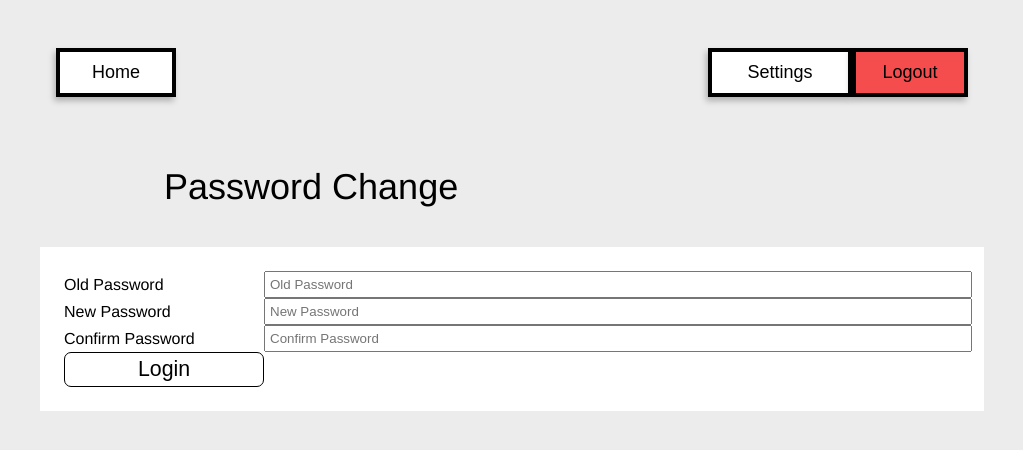
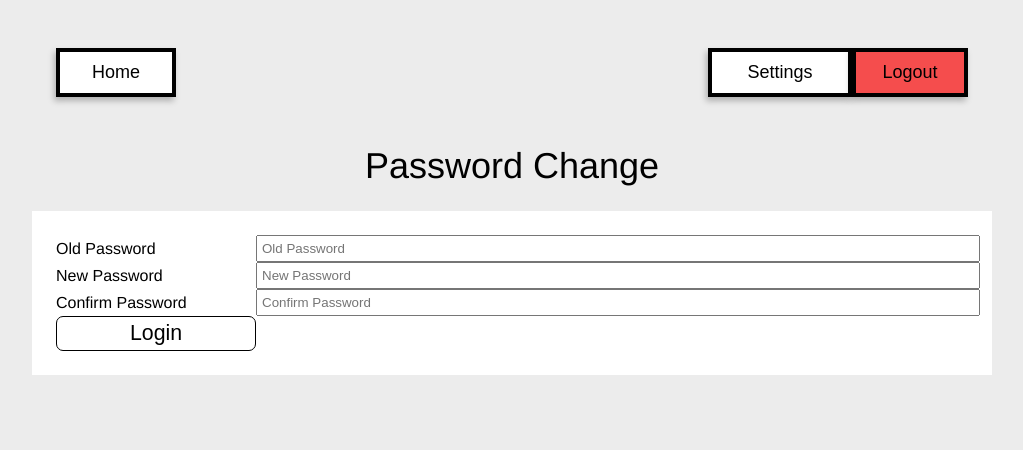
Before and after one commit to NubPaws/Hotel-Management, a React (Vite) app in the folder frontend/: page / in a window 1280 px wide. Shown: the top 450 px of the page, without its empty margins (128-1151 px from the left). Built offline with nearby package versions, Linux system fonts and the light colour scheme.

Commit message:
Fixed CSS issues

```diff
--- a/frontend/src/UIElements/CenteredLabel.css
+++ b/frontend/src/UIElements/CenteredLabel.css
@@ -1,25 +1,11 @@
-.label {
-    height: 30px;
-    width: 288px;
-	display: flex;
-	flex-direction: column;
-	width: 70vw;
-	min-width: 500px;
-	padding: 1.5rem;
+.centeredLabel {
 	margin: 1.5rem auto 0 auto;
+    text-align: center;
 }
 
-.label .text-wrapper {
+.centeredLabelText {
     color: #000000;
     font-size: 36px;
     font-weight: 500;
-    height: 16px;
-    left: 100px;
-    letter-spacing: 0;
-    line-height: 16px;
-    position: relative;
-    text-align: center;
-    top: 10px;
     white-space: nowrap;
-    width: 288px;
 }
--- a/frontend/src/UIElements/CenteredLabel.tsx
+++ b/frontend/src/UIElements/CenteredLabel.tsx
@@ -2,8 +2,8 @@ import './CenteredLabel.css'
 
 export function CenteredLabel(props : {labelName: string}) {
     return (
-        <div className="label">
-            <div className="text-wrapper">{props.labelName}</div>
+        <div className="centeredLabel">
+            <span className="centeredLabelText">{props.labelName}</span>
         </div>
     )
 }
--- a/frontend/src/UIElements/Input.css
+++ b/frontend/src/UIElements/Input.css
@@ -2,7 +2,6 @@
 	background: white;
 	display: flex;
 	flex-direction: column;
-	width: 70vw;
 	min-width: 500px;
 	padding: 1.5rem;
 	margin: 1.5rem auto 0 auto;
```
